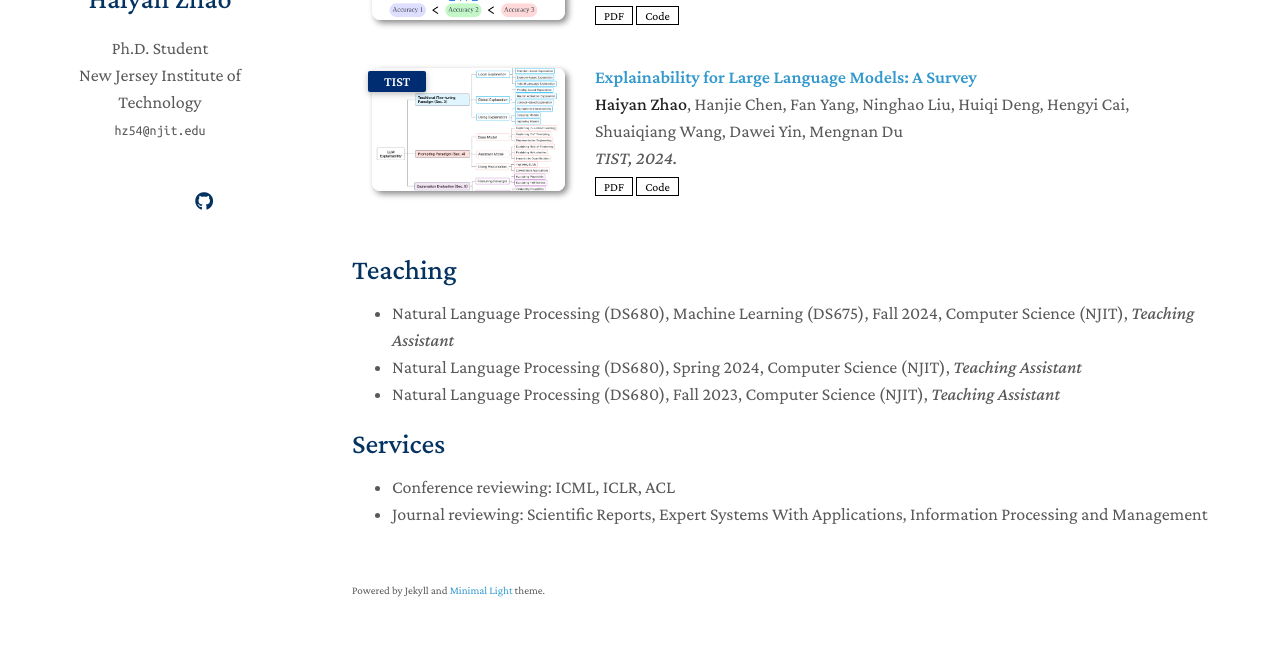
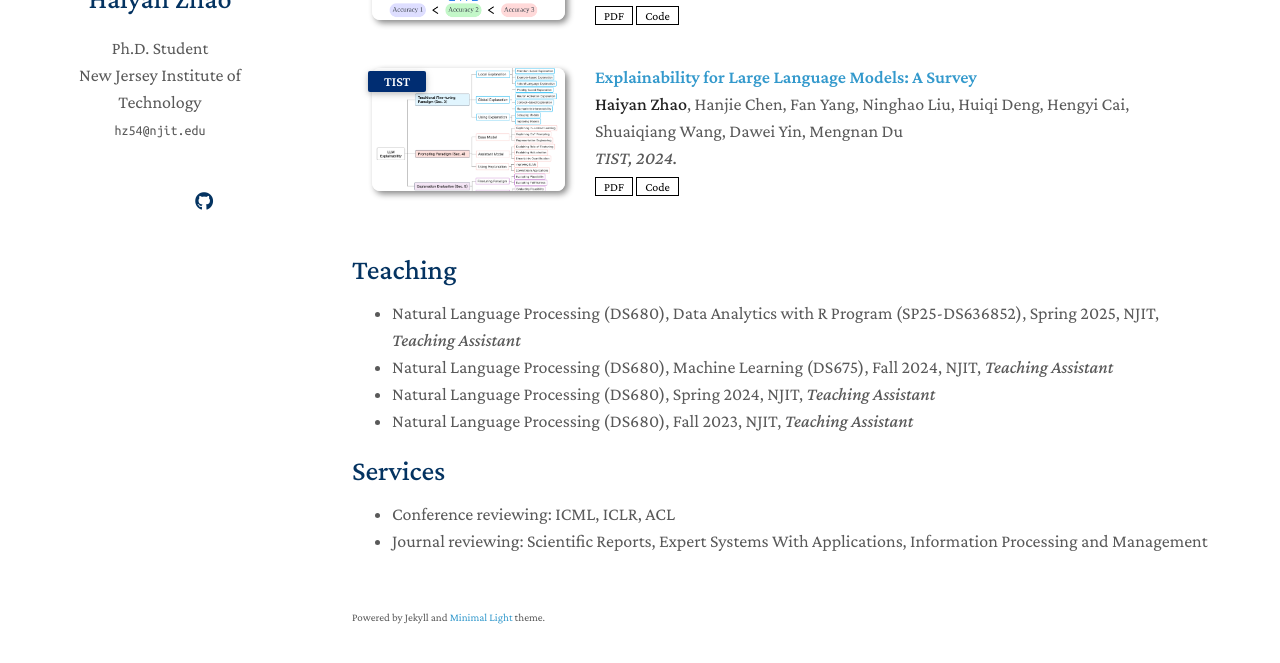
Before and after one commit to hy-zhao23/hy-zhao23.github.io, a Jekyll site: the page built from index.md, in a window 1280 px wide and 900 px high, scrolled down 1569 px, cut to the strip 201-864 px from the top of the window. Built offline with Jekyll 4.4.1, drawn with Linux system fonts in a browser that asks for light colours; nearby versions of some CDN libraries; a style sheet for code colours, icons or effects is not loaded; our own code applies the rules of GitHub Pages for plain Markdown files.

Commit message:
update ta

```diff
--- a/_includes/teaching.md
+++ b/_includes/teaching.md
@@ -1,5 +1,6 @@
 ## Teaching
 
-- Natural Language Processing (DS680), Machine Learning (DS675), Fall 2024, Computer Science (NJIT),  *Teaching Assistant*
-- Natural Language Processing (DS680), Spring 2024, Computer Science (NJIT),  *Teaching Assistant*
-- Natural Language Processing (DS680), Fall 2023, Computer Science (NJIT),  *Teaching Assistant*
+- Natural Language Processing (DS680), Data Analytics with R Program (SP25-DS636852), Spring 2025, NJIT,  *Teaching Assistant*
+- Natural Language Processing (DS680), Machine Learning (DS675), Fall 2024, NJIT,  *Teaching Assistant*
+- Natural Language Processing (DS680), Spring 2024, NJIT,  *Teaching Assistant*
+- Natural Language Processing (DS680), Fall 2023, NJIT,  *Teaching Assistant*
```
